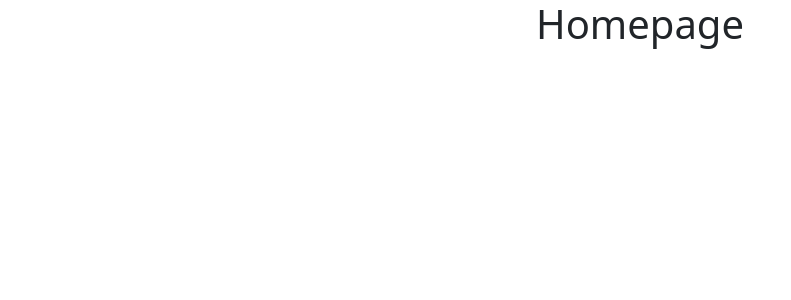
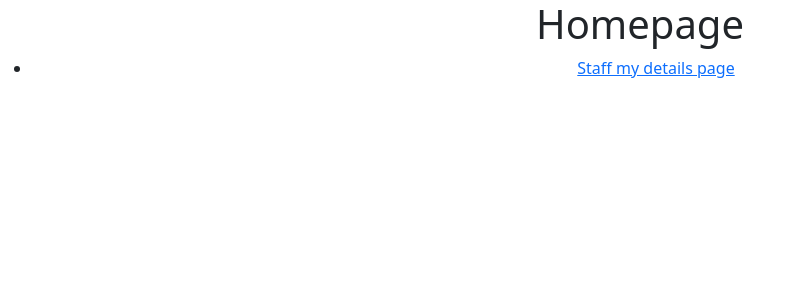
Before and after one commit to nadia-rashad/agile-fe, a React (Create React App) app in the folder skills_auditor_fe/: page / in a window 1280 px wide. Shown: the top 300 px of the page, without its empty margins (0-791 px from the left). Built offline with nearby package versions, Linux system fonts and the light colour scheme.

Commit message:
added quicklink to staff page

```diff
--- a/skills_auditor_fe/src/components/Home.jsx
+++ b/skills_auditor_fe/src/components/Home.jsx
@@ -1,10 +1,16 @@
 import React from 'react';
+import { Link } from "react-router-dom";
 
 function Home() {
 
     return(
         <div>
         <h1>Homepage</h1>
+        <ul>
+        <li>
+          <Link to="/staff/my_details">Staff my details page</Link>
+        </li>
+        </ul>
 
         </div>
     )
```
